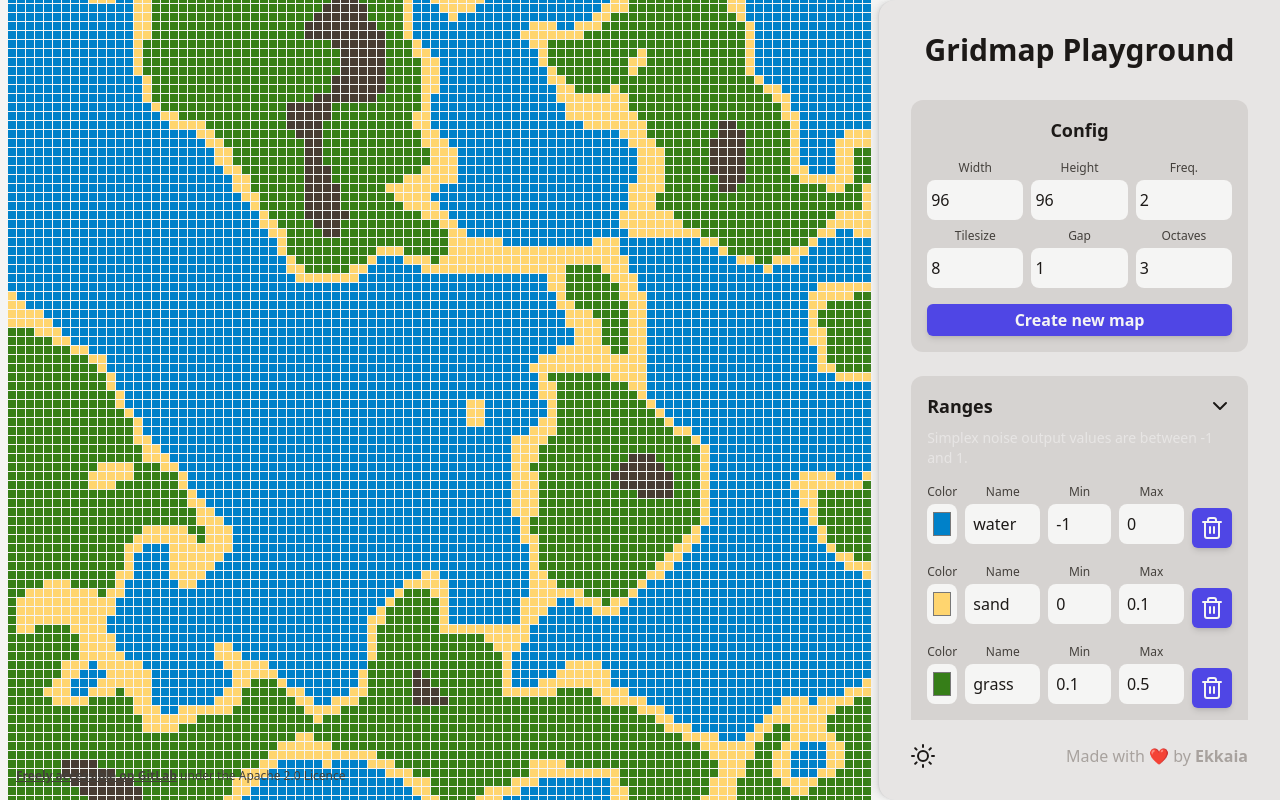
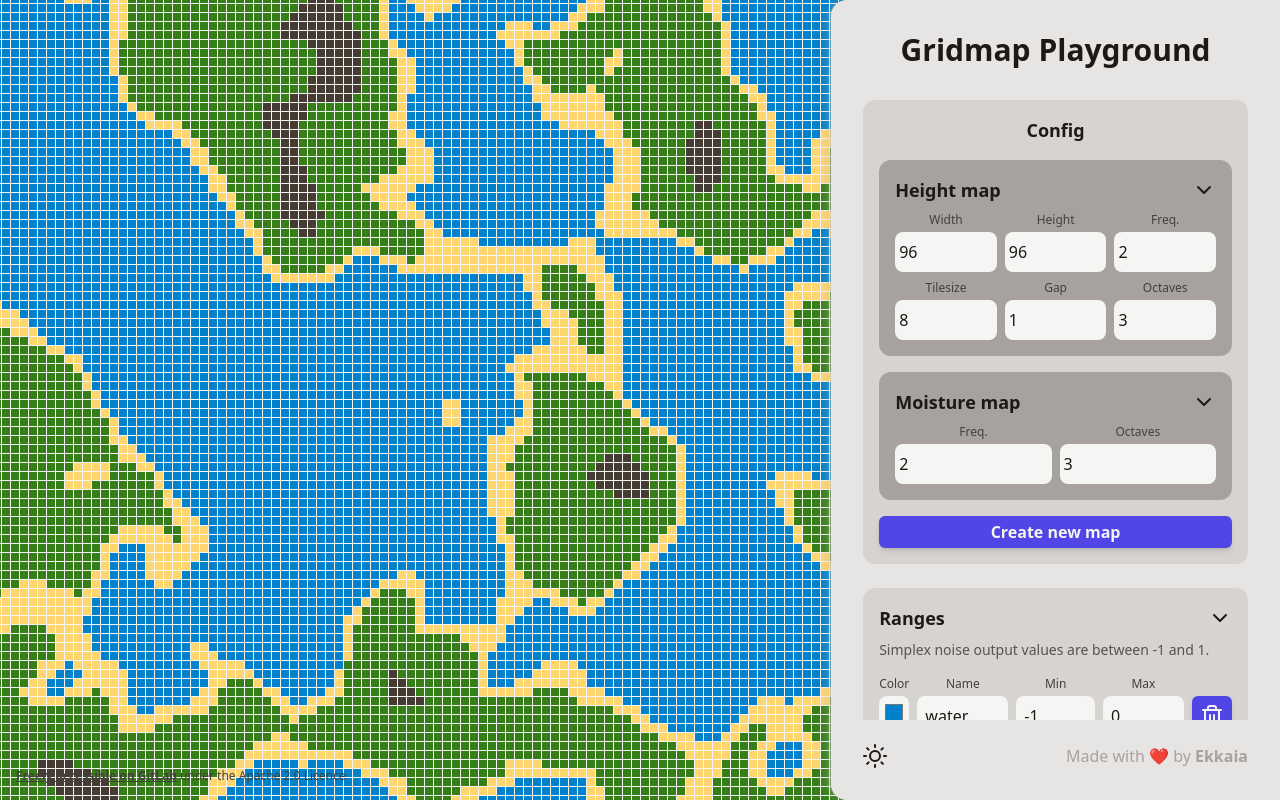
Before and after one commit to JMathRA/Map-grid, a Vue app: page / in a window 1280 px wide. Built offline with nearby package versions, Linux system fonts and the light colour scheme.

Commit message:
Add moisture map tools

```diff
--- a/src/App.vue
+++ b/src/App.vue
@@ -19,7 +19,12 @@
 					<div class="mb-6">
 						<div class="bg-stone-300 dark:bg-stone-700 rounded-xl p-4 flex flex-col gap-4">
 							<h2 class="text-lg font-semibold text-center">Config</h2>
-							<div class="grid grid-cols-3 grid-rows-2 gap-2 justify-center">
+							<details class="flex flex-col bg-stone-400 dark:bg-stone-600 rounded-xl p-4" open>
+								<summary class="flex flex-row justify-between items-center cursor-pointer select-none">
+									<h2 class="text-lg font-semibold">Height map</h2>
+									<svg class="arrow-summary" xmlns="http://www.w3.org/2000/svg" width="24" height="24" viewBox="0 0 24 24" fill="none" :stroke="isDarkMode ? '#f5f5f4' : '#1c1917'" stroke-width="2" stroke-linecap="round" stroke-linejoin="round"><path d="M6 9l6 6 6-6"/></svg>
+								</summary>
+								<div class="grid grid-cols-3 grid-rows-2 gap-2 mt-2 justify-center">
 									<div class="flex flex-col items-center gap-1">
 										<label
 											for="width"
@@ -28,7 +33,7 @@
 										<input
 											class="rounded-lg text-stone-900 p-1 bg-stone-100 dark:bg-stone-300 placeholder-stone-500 h-10 w-full"
 											type="number"
-										v-model.lazy="config.width"
+											v-model.lazy="heightMapConfig.width"
 											id="width"
 											min="0"
 											max="1024"
@@ -45,7 +50,7 @@
 										<input
 											class="rounded-lg text-stone-900 p-1 bg-stone-100 dark:bg-stone-300 placeholder-stone-500 h-10 w-full"
 											type="number"
-										v-model.lazy="config.height"
+											v-model.lazy="heightMapConfig.height"
 											id="height"
 											min="0"
 											max="1024"
@@ -62,7 +67,7 @@
 										<input
 											class="rounded-lg text-stone-900 p-1 bg-stone-100 dark:bg-stone-300 placeholder-stone-500 h-10 w-full"
 											type="number"
-										v-model.lazy="config.frequency"
+											v-model.lazy="heightMapConfig.frequency"
 											id="frequency"
 											min="0"
 											max="1024"
@@ -79,7 +84,7 @@
 										<input
 											class="rounded-lg text-stone-900 p-1 bg-stone-100 dark:bg-stone-300 placeholder-stone-500 h-10 w-full"
 											type="number"
-										v-model.lazy="config.tilesize"
+											v-model.lazy="heightMapConfig.tilesize"
 											id="tilesize"
 											min="0"
 											max="1024"
@@ -96,7 +101,7 @@
 										<input
 											class="rounded-lg text-stone-900 p-1 bg-stone-100 dark:bg-stone-300 placeholder-stone-500 h-10 w-full"
 											type="number"
-										v-model.lazy="config.gap"
+											v-model.lazy="heightMapConfig.gap"
 											id="gap"
 											min="0"
 											max="1024"
@@ -113,7 +118,7 @@
 										<input
 											class="rounded-lg text-stone-900 p-1 bg-stone-100 dark:bg-stone-300 placeholder-stone-500 h-10 w-full"
 											type="number"
-										v-model.lazy="config.octaves"
+											v-model.lazy="heightMapConfig.octaves"
 											id="octaves"
 											min="0"
 											max="1024"
@@ -123,18 +128,61 @@
 										/>
 									</div>
 								</div>
+							</details>
+							<details class="flex flex-col bg-stone-400 dark:bg-stone-600 rounded-xl p-4" open>
+								<summary class="flex flex-row justify-between items-center cursor-pointer select-none">
+									<h2 class="text-lg font-semibold">Moisture map</h2>
+									<svg class="arrow-summary" xmlns="http://www.w3.org/2000/svg" width="24" height="24" viewBox="0 0 24 24" fill="none" :stroke="isDarkMode ? '#f5f5f4' : '#1c1917'" stroke-width="2" stroke-linecap="round" stroke-linejoin="round"><path d="M6 9l6 6 6-6"/></svg>
+								</summary>
+								<div class="grid grid-cols-2 grid-rows-1 gap-2 mt-2 justify-center">
+									<div class="flex flex-col items-center gap-1">
+										<label
+											for="frequency"
+											class="text-xs text-stone-700 dark:text-stone-300"
+										>Freq.</label>
+										<input
+											class="rounded-lg text-stone-900 p-1 bg-stone-100 dark:bg-stone-300 placeholder-stone-500 h-10 w-full"
+											type="number"
+											v-model.lazy="moistureMapConfig.frequency"
+											id="frequency"
+											min="0"
+											max="1024"
+											placeholder="0..."
+											name="frequency"
+											required
+										/>
+									</div>
+									<div class="flex flex-col items-center gap-1">
+										<label
+											for="gap"
+											class="text-xs text-stone-700 dark:text-stone-300"
+										>Octaves</label>
+										<input
+											class="rounded-lg text-stone-900 p-1 bg-stone-100 dark:bg-stone-300 placeholder-stone-500 h-10 w-full"
+											type="number"
+											v-model.lazy="moistureMapConfig.octaves"
+											id="octaves"
+											min="0"
+											max="1024"
+											placeholder="0..."
+											name="octaves"
+											required
+										/>
+									</div>
+								</div>
+							</details>
 							<Button @click="generate">Create new map</Button>
 						</div>
 					</div>
 					<div class="mb-6">
 						<details class="bg-stone-300 dark:bg-stone-700 rounded-xl p-4" open>
-							<summary class="flex flex-row justify-between items-center cursor-pointer">
+							<summary class="flex flex-row justify-between items-center cursor-pointer select-none">
 								<h2 class="text-lg font-semibold">Ranges</h2>
 								<svg class="arrow-summary" xmlns="http://www.w3.org/2000/svg" width="24" height="24" viewBox="0 0 24 24" fill="none" :stroke="isDarkMode ? '#f5f5f4' : '#1c1917'" stroke-width="2" stroke-linecap="round" stroke-linejoin="round"><path d="M6 9l6 6 6-6"/></svg>
 							</summary>
 							<div class="flex flex-col gap-4 mt-2 mb-6">
 								<div>
-									<p class="text-sm text-stone-200">Simplex noise output values are between -1 and 1.</p>
+									<p class="text-sm text-stone-600 dark:text-stone-200">Simplex noise output values are between -1 and 1.</p>
 								</div>
 								<div v-for="(colorRangeValue, i) in colorRangeValues.sort((a, b) => a.min - b.min)" :key="colorRangeValue.name" class="grid grid-flow-col-dense grid-rows-1 gap-2 items-start">
 									<div class="flex flex-col items-center">
@@ -203,7 +251,7 @@
 										/>
 									</div>
 									<div class="flex items-end h-16">
-										<Button class="h-10 w-9" @click="removeRange(i)">
+										<Button class="h-10 w-9 mb-1" @click="removeRange(i)">
 											<img src="./assets/trash.svg" alt="Trash" />
 										</Button>
 									</div>
@@ -283,12 +331,23 @@
 					</div>
 					<div class="mb-6">
 						<details class="bg-stone-300 dark:bg-stone-700 rounded-xl p-4" open>
-							<summary class="flex flex-row justify-between items-center cursor-pointer">
-								<h2 class="text-lg font-semibold">Raw map</h2>
+							<summary class="flex flex-row justify-between items-center cursor-pointer select-none">
+								<h2 class="text-lg font-semibold">Raw height map</h2>
 								<svg class="arrow-summary" xmlns="http://www.w3.org/2000/svg" width="24" height="24" viewBox="0 0 24 24" fill="none" :stroke="isDarkMode ? '#f5f5f4' : '#1c1917'" stroke-width="2" stroke-linecap="round" stroke-linejoin="round"><path d="M6 9l6 6 6-6"/></svg>
 							</summary>
 							<div class="flex flex-col items-center justify-center gap-4 mt-2 mb-6">
-								<canvas id="raw-map" class="rounded-md w-full h-full"></canvas>
+								<canvas id="raw-height-map" class="rounded-md w-full h-full"></canvas>
+							</div>
+						</details>
+					</div>
+					<div class="mb-6">
+						<details class="bg-stone-300 dark:bg-stone-700 rounded-xl p-4" open>
+							<summary class="flex flex-row justify-between items-center cursor-pointer select-none">
+								<h2 class="text-lg font-semibold">Raw moisture map</h2>
+								<svg class="arrow-summary" xmlns="http://www.w3.org/2000/svg" width="24" height="24" viewBox="0 0 24 24" fill="none" :stroke="isDarkMode ? '#f5f5f4' : '#1c1917'" stroke-width="2" stroke-linecap="round" stroke-linejoin="round"><path d="M6 9l6 6 6-6"/></svg>
+							</summary>
+							<div class="flex flex-col items-center justify-center gap-4 mt-2 mb-6">
+								<canvas id="raw-moisture-map" class="rounded-md w-full h-full"></canvas>
 							</div>
 						</details>
 					</div>
@@ -312,7 +371,7 @@ import { ref, reactive, onMounted, watch } from "vue";
 import Button from "./components/Button.vue";
 
 import GridMapGenerator from "./services/gridmap";
-import type { ColorRange, Config } from "./services/interfaces";
+import type { ColorRange, Config, ConfigLight } from "./services/interfaces";
 import "normalize.css";
 
 const colorRangeValues = reactive<ColorRange[]>([
@@ -342,14 +401,15 @@ const colorRangeValues = reactive<ColorRange[]>([
 	},
 ]);
 const isDarkMode = ref<boolean | undefined>(undefined);
-const config = reactive<Config>({ width: 96, height: 96, frequency: 2, tilesize: 8, gap: 1, octaves: 3 });
+const heightMapConfig = reactive<Config>({ width: 96, height: 96, frequency: 2, tilesize: 8, gap: 1, octaves: 3 });
+const moistureMapConfig = reactive<ConfigLight>({ frequency: 2, octaves: 3 });
 const newColorRange = ref<ColorRange>({
 	name: "",
 	color: "#000000",
 	min: 0,
 	max: 0,
 });
-const gridMapGenerator = new GridMapGenerator(config, colorRangeValues);
+const gridMapGenerator = new GridMapGenerator(heightMapConfig, moistureMapConfig, colorRangeValues);
 
 onMounted(() => {
 	if (window.matchMedia("(prefers-color-scheme: dark)").matches) {
@@ -385,8 +445,13 @@ function removeRange(i: number): void {
 	colorRangeValues.splice(i, 1);
 }
 
-watch(config, () => {
-	gridMapGenerator.setConfig(config);
+watch(heightMapConfig, () => {
+	gridMapGenerator.setHeightMapConfig(heightMapConfig);
+	gridMapGenerator.draw(false);
+});
+
+watch(moistureMapConfig, () => {
+	gridMapGenerator.setMoistureMapConfig(moistureMapConfig);
 	gridMapGenerator.draw(false);
 });
 
@@ -433,7 +498,7 @@ watch(colorRangeValues, () => {
 	}
 
 	.sidebar {
-		flex-basis: 25rem;
+		flex-basis: 28rem;
 		flex-grow: 1;
 		z-index: 998;
 		border-radius: 1rem 0 0 1rem;
--- a/src/services/gridmap.ts
+++ b/src/services/gridmap.ts
@@ -1,48 +1,98 @@
 import { createNoise2D } from "simplex-noise";
-import { ColorRange, Config } from "./interfaces";
+import { ColorRange, Config, ConfigLight } from "./interfaces";
 
 export default class GridMapGenerator {
-	private config: Config;
 	private colorRanges: ColorRange[];
+	// HEIGHT MAP
+	private heightMapConfig: Config;
 	private heightMap: number[][] = [];
-	private noise2D: ((x: number, y: number) => number) | undefined;
+	private heightMapNoise: ((x: number, y: number) => number) | undefined;
+	// MOISTURE MAP
+	private moistureMapConfig: ConfigLight;
+	private moistureMap: number[][] = [];
+	private moistureMapNoise: ((x: number, y: number) => number) | undefined;
 
-	constructor(config: Config, colorRanges: ColorRange[]) {
-		this.config = config;
+	constructor(heightMapConfig: Config, moistureMapConfig: ConfigLight, colorRanges: ColorRange[]) {
+		this.heightMapConfig = heightMapConfig;
+		this.moistureMapConfig = moistureMapConfig;
 		this.colorRanges = colorRanges;
 	}
 
 	public draw(shouldRegenerate?: boolean): void {
 		this.drawGridMap(shouldRegenerate);
-		this.drawRawMap(this.heightMap, this.config.width, this.config.height, 1, this.config.octaves);
+		this.createMoistureMap();
+		this.drawRawMap(
+			"raw-height-map",
+			this.heightMap,
+			this.heightMapConfig.width,
+			this.heightMapConfig.height,
+			1,
+			this.heightMapConfig.octaves
+		);
+		this.drawRawMap(
+			"raw-moisture-map",
+			this.moistureMap,
+			this.heightMapConfig.width,
+			this.heightMapConfig.height,
+			1,
+			this.moistureMapConfig.octaves
+		);
 	}
 
 	public setColorRanges(colorRanges: ColorRange[]): void {
 		this.colorRanges = colorRanges.sort((a, b) => a.min - b.min);
 	}
 
-	public setConfig(config: Config): void {
-		this.config = config;
+	public setHeightMapConfig(config: Config): void {
+		this.heightMapConfig = config;
+	}
+
+	public setMoistureMapConfig(config: ConfigLight): void {
+		this.moistureMapConfig = config;
+	}
+
+	private createMoistureMap(): void {
+		const map: number[][] = [];
+		this.moistureMapNoise = createNoise2D();
+		const wavelengthX = this.heightMapConfig.width / this.moistureMapConfig.frequency;
+		const wavelengthY = this.heightMapConfig.height / this.moistureMapConfig.frequency;
+
+		for (let x = 0; x < this.heightMapConfig.width; x++) {
+			map.push([]);
+			for (let y = 0; y < this.heightMapConfig.height; y++) {
+				const nx = x / wavelengthX;
+				const ny = y / wavelengthY;
+				let e = 0;
+				let acc = 0;
+				for (let o = 0; o < this.moistureMapConfig.octaves; o++) {
+					acc += 1 / Math.pow(2, o);
+					e += this.moistureMapNoise(Math.pow(2, o) * nx, Math.pow(2, o) * ny) / Math.pow(2, o);
+				}
+				e = e / acc;
+				map[x][y] = Math.pow(e, 1);
+			}
+		}
+		this.moistureMap = map;
 	}
 
 	private createHeightMap(shouldRegenerate?: boolean): void {
 		const map: number[][] = [];
-		if (shouldRegenerate || !this.noise2D) {
-			this.noise2D = createNoise2D();
+		if (shouldRegenerate || !this.heightMapNoise) {
+			this.heightMapNoise = createNoise2D();
 		}
-		const wavelengthX = this.config.width / this.config.frequency;
-		const wavelengthY = this.config.height / this.config.frequency;
+		const wavelengthX = this.heightMapConfig.width / this.heightMapConfig.frequency;
+		const wavelengthY = this.heightMapConfig.height / this.heightMapConfig.frequency;
 
-		for (let x = 0; x < this.config.width; x++) {
+		for (let x = 0; x < this.heightMapConfig.width; x++) {
 			map.push([]);
-			for (let y = 0; y < this.config.height; y++) {
+			for (let y = 0; y < this.heightMapConfig.height; y++) {
 				const nx = x / wavelengthX;
 				const ny = y / wavelengthY;
 				let e = 0;
 				let acc = 0;
-				for (let o = 0; o < this.config.octaves; o++) {
+				for (let o = 0; o < this.heightMapConfig.octaves; o++) {
 					acc += 1 / Math.pow(2, o);
-					e += this.noise2D(Math.pow(2, o) * nx, Math.pow(2, o) * ny) / Math.pow(2, o);
+					e += this.heightMapNoise(Math.pow(2, o) * nx, Math.pow(2, o) * ny) / Math.pow(2, o);
 				}
 				e = e / acc;
 				map[x][y] = Math.pow(e, 1);
@@ -52,20 +102,25 @@ export default class GridMapGenerator {
 	}
 
 	private drawGridMap(shouldRegenerate?: boolean): void {
-		const ctx = this.get2DCanvas("map", this.config);
+		const ctx = this.get2DCanvas("map", this.heightMapConfig);
 		this.createHeightMap(shouldRegenerate);
-		for (let i = 0; i < this.config.width; i++) {
-			for (let j = 0; j < this.config.height; j++) {
+		for (let i = 0; i < this.heightMapConfig.width; i++) {
+			for (let j = 0; j < this.heightMapConfig.height; j++) {
 				ctx.beginPath();
-				ctx.rect(i * this.config.tilesize + i * this.config.gap, j * this.config.tilesize + j * this.config.gap, this.config.tilesize, this.config.tilesize);
+				ctx.rect(
+					i * this.heightMapConfig.tilesize + i * this.heightMapConfig.gap,
+					j * this.heightMapConfig.tilesize + j * this.heightMapConfig.gap,
+					this.heightMapConfig.tilesize,
+					this.heightMapConfig.tilesize
+				);
 				ctx.fillStyle = this.chooseColor(this.heightMap[i][j]);
 				ctx.fill();
 			}
 		}
 	}
 
-	private drawRawMap(rawMap: number[][], width: number, height: number, tilesize: number, octaves: number): void {
-		const ctx = this.get2DCanvas("raw-map", { width, height, tilesize, gap: 0, frequency: 0, octaves });
+	private drawRawMap(name: string, rawMap: number[][], width: number, height: number, tilesize: number, octaves: number): void {
+		const ctx = this.get2DCanvas(name, { width, height, tilesize, gap: 0, frequency: 0, octaves });
 		for (let i = 0; i < rawMap.length; i++) {
 			for (let j = 0; j < rawMap[i].length; j++) {
 				ctx.beginPath();
@@ -99,9 +154,14 @@ export default class GridMapGenerator {
 		return ctx;
 	}
 
-
-	private scaleBetween(unscaledNum: number, minAllowed: number, maxAllowed: number, min: number, max: number): number {
-		return (maxAllowed - minAllowed) * (unscaledNum - min) / (max - min) + minAllowed;
+	private scaleBetween(
+		unscaledNum: number,
+		minAllowed: number,
+		maxAllowed: number,
+		min: number,
+		max: number
+	): number {
+		return ((maxAllowed - minAllowed) * (unscaledNum - min)) / (max - min) + minAllowed;
 	}
 
 	private blackAndWhiteColors(value: number): string {
```
Also changed, not shown: src/services/interfaces.ts (+12 -0 lines). Lines whose indentation alone changed are shown as unchanged.
